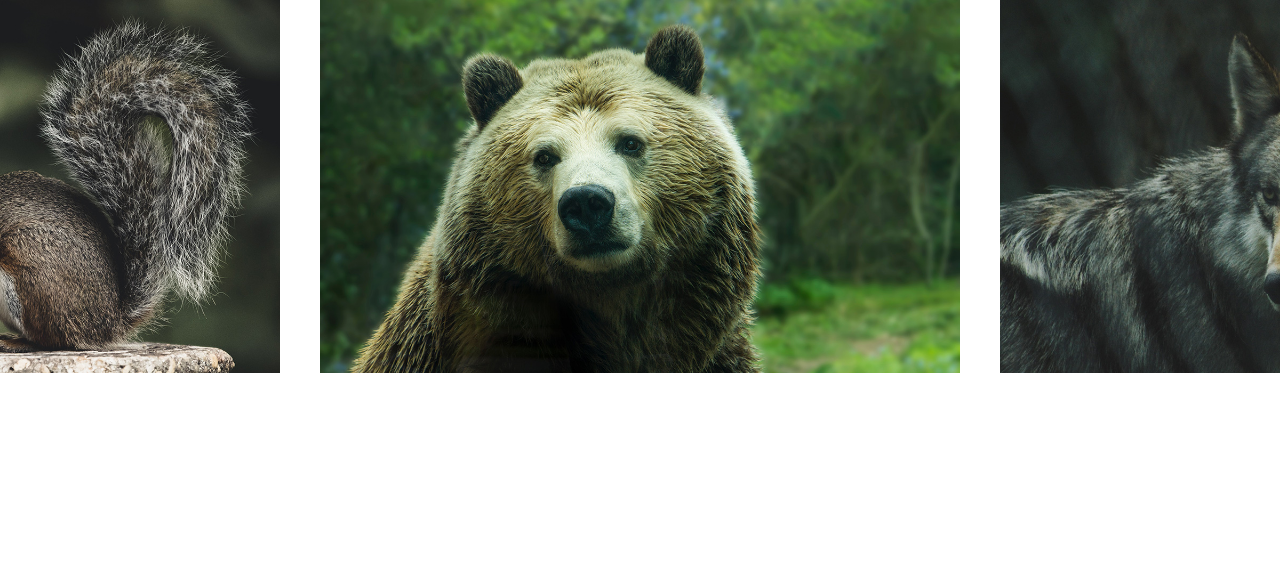
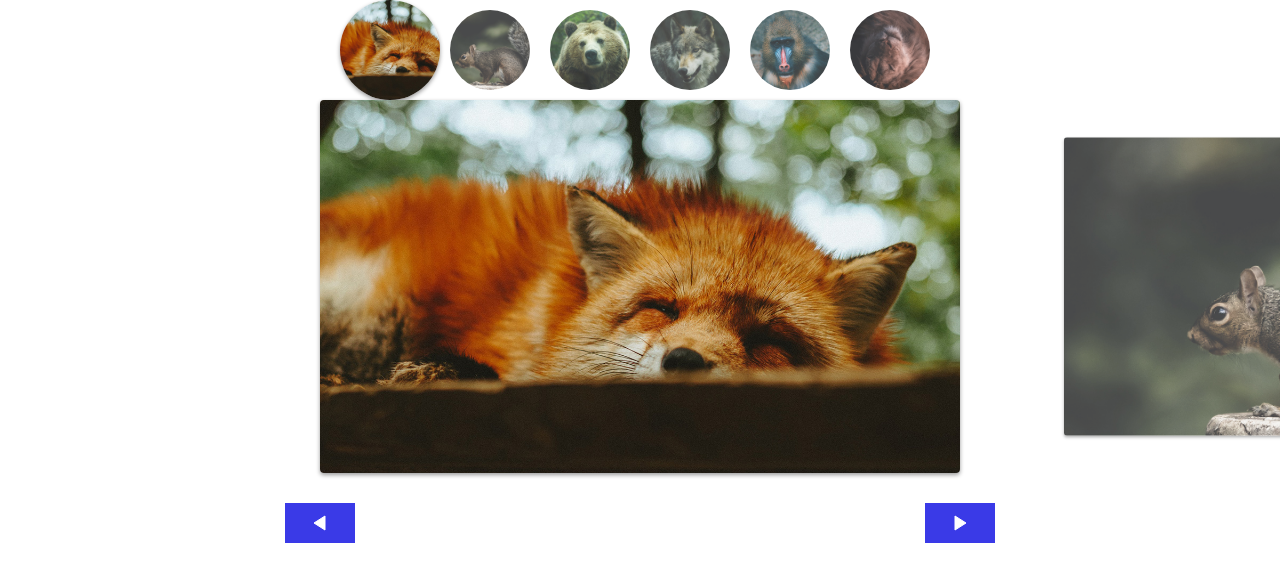
Before and after one commit to AlvaroSBernucci/Slide-JS, a plain HTML site: page index.html in a window 1280 px wide. Drawn offline with Linux system fonts and the light colour scheme.

Commit message:
finalizando o Slide

```diff
--- /dev/null
+++ b/debounce.js
@@ -0,0 +1,11 @@
+export default function debounce(callback, delay){
+    let timer;
+    return (...args) => {
+        if (timer) clearTimeout(timer);
+        timer = setTimeout(() => {
+            callback();
+            timer = null;
+        },  delay);
+    };
+
+}
--- a/index.html
+++ b/index.html
@@ -4,10 +4,18 @@
     <meta charset="UTF-8">
     <meta name="viewport" content="width=device-width, initial-scale=1.0">
     <link rel="stylesheet" href="./style.css">
-    <title>Document</title>
+    <title>Slide JS</title>
 </head>
 <body>
   <div class="slide-wrapper">
+    <ul class="custom-slide">
+      <li><img src="./img/foto1-thumb.jpg" alt=""></li>
+      <li><img src="./img/foto2-thumb.jpg" alt=""></li>
+      <li><img src="./img/foto3-thumb.jpg" alt=""></li>
+      <li><img src="./img/foto4-thumb.jpg" alt=""></li>
+      <li><img src="./img/foto5-thumb.jpg" alt=""></li>
+      <li><img src="./img/foto6-thumb.jpg" alt=""></li>
+    </ul>
     <ul class="slide">
       <li><img src="./img/foto1.jpg" alt=""></li>
       <li><img src="./img/foto2.jpg" alt=""></li>
@@ -16,7 +24,11 @@
       <li><img src="./img/foto5.jpg" alt=""></li>
       <li><img src="./img/foto6.jpg" alt=""></li>
     </ul>
+    <div class="arrow-nav">
+      <button class="prev"></button>
+      <button class="next"></button>
     </div>
-    <script src="./slide.js"></script>
+  </div>
+  <script src="./script.js" type="module"></script>
 </body>
 </html>
--- /dev/null
+++ b/script.js
@@ -0,0 +1,6 @@
+import SlideNav from "./slide.js";
+const slide = new SlideNav('.slide-wrapper','.slide');
+slide.addArrow('.prev', '.next');
+slide.init();
+slide.changeSlide(0);
+slide.addControle('.custom-slide');
--- a/slide.js
+++ b/slide.js
@@ -1,8 +1,11 @@
+import debounce from "./debounce.js";
 class Slide {
     constructor(wrapper, slide) {
         this.wrapper = document.querySelector(wrapper),
-        this.slide = document.querySelector(slide)
-        this.dist = { DistFinal: 0, DistInicial: 0, Movimento: 0}
+        this.slide = document.querySelector(slide),
+        this.dist = { DistFinal: 0, DistInicial: 0, Movimento: 0},
+        this.activeClass = 'active'
+        this.changeEvent = new Event('changeEvent');
     }
     addEvents() {
         this.wrapper.addEventListener('mousedown', this.onStart);
@@ -29,8 +32,8 @@ class Slide {
 
     }
     updateDistance(clientX) {
-        this.dist.Movimento = this.dist.DistFinal + ((this.dist.DistInicial - clientX) * 1.5);
-        return this.dist.Movimento;
+        this.dist.Movimento = (this.dist.DistInicial - clientX) * 1.5;
+        return  this.dist.DistFinal + this.dist.Movimento;
     }
     moveSlide(movimento) {
         this.slide.style.transform = `translate3d(${movimento}px, 0px, 0px)`
@@ -39,12 +42,18 @@ class Slide {
         let moveType = (event.type === 'mouseup') ? 'mousemove' : 'touchmove';
         this.wrapper.removeEventListener(moveType,this.onMove);
         this.dist.DistFinal = this.dist.Movimento;
+        this.changeSlideOnEnd();
     }
-    bindItens() {
-        this.onStart = this.onStart.bind(this);
-        this.onEnd = this.onEnd.bind(this);
-        this.onMove = this.onMove.bind(this);
+    changeSlideOnEnd() {
+        if (this.dist.Movimento < -120 && this.index.next !== undefined) {
+            this.activeNextSlide();
+          } else if (this.dist.Movimento > 120 && this.index.prev !== undefined) {
+            this.activePreviousSlide();
+          } else {
+            this.changeSlide(this.index.active);
+          }
     }
+
     slideConfig() {
         this.config = [...this.slide.children].map((element) => {
             const position = -element.offsetLeft + this.centralizarImg(element);
@@ -54,23 +63,102 @@ class Slide {
             }
         })
     }
-    changeSlide(index) {
-        this.moveSlide(this.config[index].position)
-    }
     centralizarImg(element){
         const margem = (this.wrapper.offsetWidth - element.offsetWidth) / 2;
         return margem
     }
+    slideIndexNav(index){
+        const last = this.config.length - 1;
+        this.index = {
+            prev: index ? index - 1 : undefined,
+            active: index,
+            next: index === last ? undefined : index + 1,
+        }
+    }
+    changeSlide(index) {
+        const activeSlide = this.config[index];
+        this.moveSlide(activeSlide.position);
+        this.activeSlide(activeSlide.element);
+        this.slideIndexNav(index);
+        this.dist.DistFinal = activeSlide.position;
+        this.wrapper.dispatchEvent(this.changeEvent);
+    }
+    activePreviousSlide() {
+        if (this.index.prev !== undefined) this.changeSlide(this.index.prev);
+    }
+    activeNextSlide() {
+        if (this.index.next !== undefined) this.changeSlide(this.index.next);
+    }
+    activeSlide(activeSlide) {
+        this.config.forEach((item) => item.element.classList.remove(this.activeClass))
+        activeSlide.classList.add(this.activeClass);
+    }
+    onResize() {
+        setTimeout(() => {
+            this.slideConfig();
+            this.changeSlide(this.index.active);
+        }, 1000);
+    }
+    addResizeEvent() {
+        window.addEventListener('resize', debounce(this.onResize,1000));
+    }
+    bindItens() {
+        this.onStart = this.onStart.bind(this);
+        this.onEnd = this.onEnd.bind(this);
+        this.onMove = this.onMove.bind(this);
+        this.onResize = this.onResize.bind(this);
+        this.activePreviousSlide = this.activePreviousSlide.bind(this);
+        this.activeNextSlide = this.activeNextSlide.bind(this);
+        this.changeSlide = this.changeSlide.bind(this);
+        this.addEventoControle = this.addEventoControle.bind(this);
+        this.activeControl = this.activeControl.bind(this);
+    }
     init() {
         this.bindItens();
         this.addEvents();
+        this.addEventsSlideNav();
+        this.addResizeEvent();
         this.slideConfig();
+        console.log(this);
         return this;
     }
 
 }
 
-const slide = new Slide('.slide-wrapper','.slide');
-slide.init();
-console.log(slide.config)
-slide.changeSlide(2);
+export default class SlideNav extends Slide {
+    addArrow(prev, next) {
+        this.prev = document.querySelector(prev);
+        this.next = document.querySelector(next);
+    }
+    addEventsSlideNav() {
+        this.prev.addEventListener('click',this.activePreviousSlide);
+        this.next.addEventListener('click',this.activeNextSlide);
+    }
+    createControl() {
+        const controle = document.createElement('ul');
+        controle.dataset.controle = 'slide';
+        this.config.forEach((element,index) => {
+            controle.innerHTML += `<li><a href='#slide${index +1}'></a></li>`;
+        })
+        this.wrapper.appendChild(controle);
+        return controle
+    }
+    addControle(customControl) {
+        this.control = document.querySelector(customControl) || this.createControl();
+        this.controlItens = [...this.control.children];
+        this.activeControl();
+        this.controlItens.forEach(this.addEventoControle);
+    }
+    addEventoControle(item, index) {
+        item.addEventListener('click', ((event) => {
+            event.preventDefault();
+            this.changeSlide(index);
+            this.activeControl();
+        }));
+        this.wrapper.addEventListener('changeEvent', this.activeControl);
+    }
+    activeControl() {
+        this.controlItens.forEach((item) => item.classList.remove(this.activeClass))
+        this.controlItens[this.index.active].classList.add(this.activeClass);
+    }
+}
--- a/style.css
+++ b/style.css
@@ -10,6 +10,7 @@ img {
     display: block;
     max-width: 100%;
 }
+
 .slide {
     display: flex;
 }
@@ -18,8 +19,74 @@ img {
     max-width: 800px;
     margin: 0px 20px;
     flex-shrink: 0;
+    opacity: 0.8;
+    transform: scale(0.8);
+    transition: .4s;
+    border-radius: 4px;
+    overflow: hidden;
+    box-shadow: 0 2px 4px rgba(0, 0, 0, .4);
+}
+
+.slide li.active{
+    opacity: 1;
+    transform: scale(1);
+
 }
 
 .slide-wrapper {
     overflow: hidden;
 }
+.arrow-nav {
+    display: flex;
+    justify-content: space-around;
+    margin-top: 30px;
+}
+[data-controle="slide"] {
+    display: flex;
+    gap: 10px;
+    justify-content: center;
+    margin-top: 30px;
+}
+[data-controle="slide"] li a {
+    width: 20px;
+    height: 20px;
+    border-radius: 50%;
+    background-color: rgb(72, 72, 235);
+    border: solid 1px black;
+    display: block;
+}
+[data-controle="slide"] li a.active,
+[data-controle="slide"] li a:hover {
+    background-color: blue;
+}
+.arrow-nav button {
+    background: rgb(58, 58, 231) url(./img/arrow.svg) no-repeat center;
+    border: none;
+    width: 70px;
+    height: 40px;
+    cursor: pointer;
+}
+.arrow-nav button.prev {
+    transform: rotate(-180deg);
+}
+.custom-slide {
+    display: flex;
+    flex-wrap: wrap;
+    justify-content: center;
+}
+.custom-slide img {
+    width: 100px;
+    border-radius: 50%;
+}
+.custom-slide li {
+    opacity: .8;
+    transform: scale(.8);
+    transition: .3s;
+}
+.custom-slide li.active {
+    opacity: 1;
+    transform: scale(1);
+}
+.custom-slide li.active img{
+    box-shadow: 0 2px 4px rgba(0, 0, 0, .4);
+}
```
Lines whose indentation alone changed are shown as unchanged.
